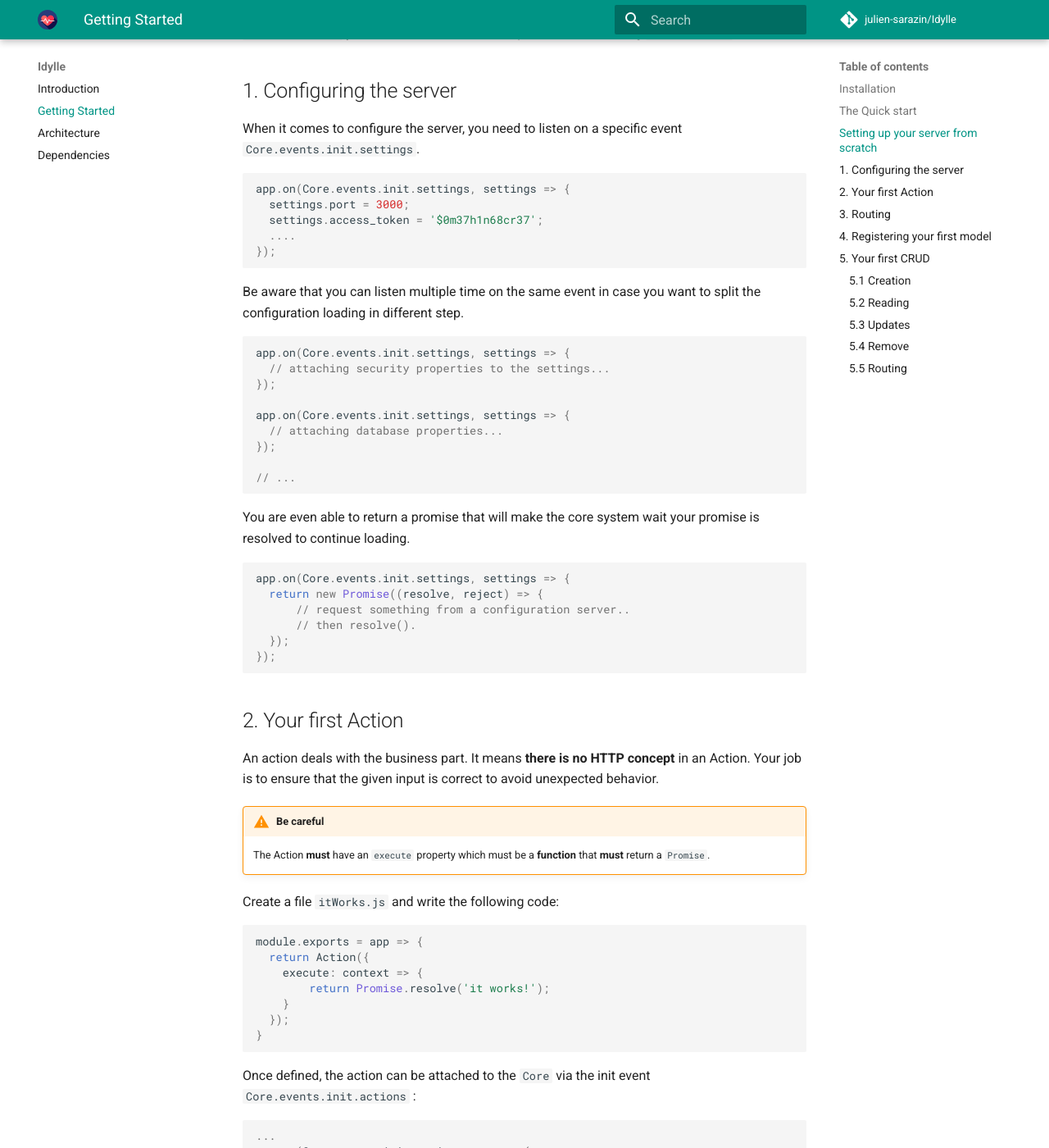
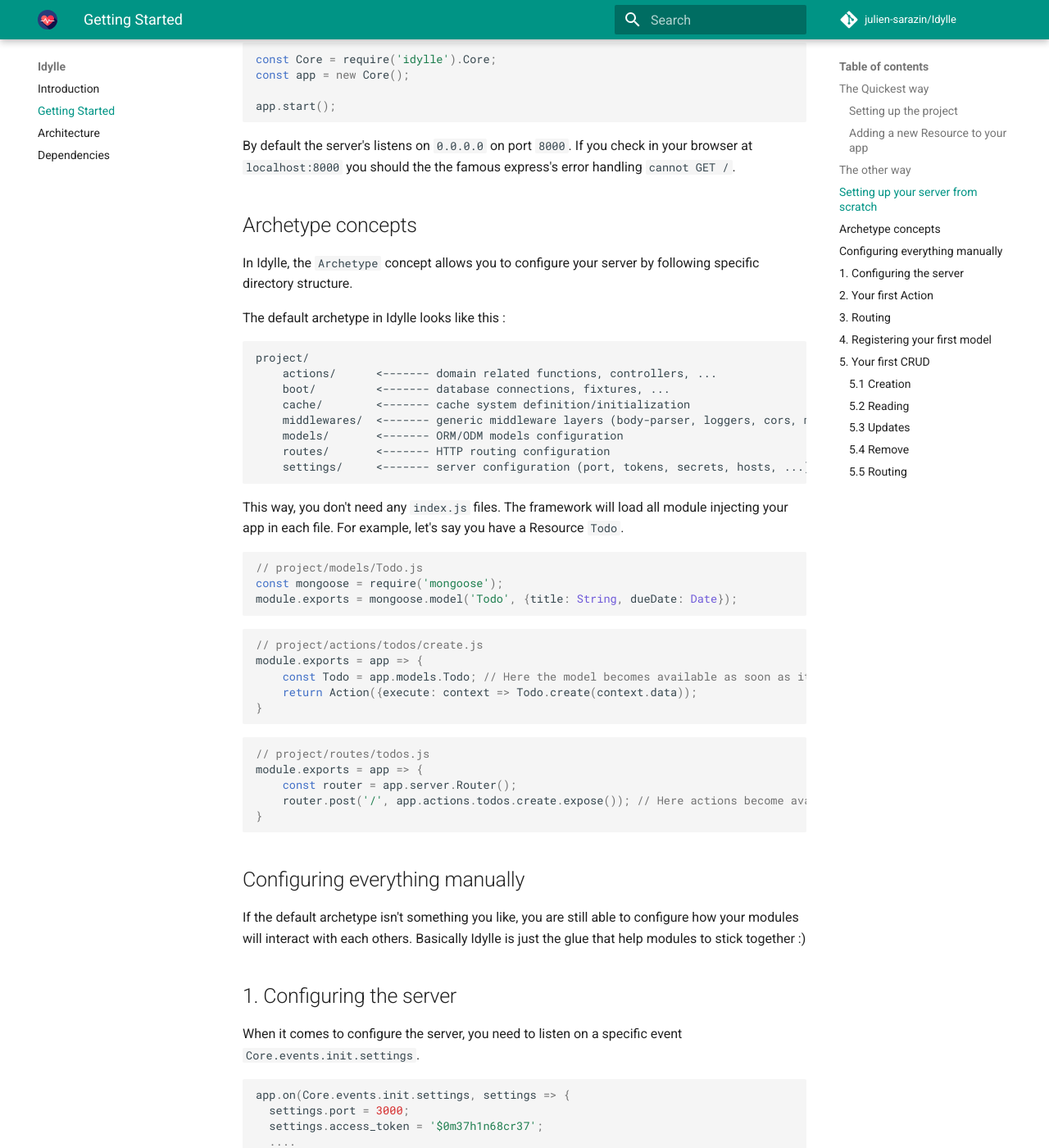
Before and after one commit to julien-sarazin/idylle, an MkDocs documentation site: the page built from docs/docs/getting-started.md, in a window 1280 px wide and 1400 px high, scrolled down 931 px. Shown: the whole window at 82% size. Built offline with MkDocs 1.6.1 and Material for MkDocs 9.7.7, drawn with Linux system fonts in a browser that asks for light colours; comment, search, counter and statistics services are not loaded; old or Windows-style settings are respelled for this version of MkDocs; some of the changed text lies outside the part shown.

Commit message:
updated docs

````diff
--- a/docs/docs/getting-started.md
+++ b/docs/docs/getting-started.md
@@ -1,24 +1,29 @@
 # Getting started
 Follow the path to quickly dive into the micro framework.
 
-## Installation
-
-```bash
-npm init
-
-npm install --save idylle
-npm install --save express
-npm install --save lodash
-```
-
-## The Quick start
+## The Quickest way
+### Setting up the project
 
 ```bash
 $ npm install -g idylle-cli
-$ npm new <my_project>
+$ idylle new <my_project>
 $ cd my_project
 $ npm i
 $ npm start
+```
+
+### Adding a new Resource to your app
+```bash
+$ idylle add <resource>
+```
+
+## The other way
+```bash
+$ npm init
+
+$ npm install --save idylle
+$ npm install --save express
+$ npm install --save lodash
 ```
 
 ## Setting up your server from scratch
@@ -33,6 +38,51 @@ app.start();
 ```
 
 By default the server's listens on `0.0.0.0` on port `8000`. If you check in your browser at `localhost:8000` you should the the famous express's error handling `cannot GET /`.
+
+## Archetype concepts
+In Idylle, the `Archetype` concept allows you to configure your server by following specific directory structure.
+
+The default archetype in Idylle looks like this :
+
+```
+project/
+    actions/      <------- domain related functions, controllers, ...
+    boot/         <------- database connections, fixtures, ...
+    cache/        <------- cache system definition/initialization
+    middlewares/  <------- generic middleware layers (body-parser, loggers, cors, mutler, ...)
+    models/       <------- ORM/ODM models configuration
+    routes/       <------- HTTP routing configuration
+    settings/     <------- server configuration (port, tokens, secrets, hosts, ...)
+```
+
+This way, you don't need any `index.js` files. The framework will load all module injecting your app in each file.
+For example, let's say you have a Resource `Todo`.
+
+```javascript
+// project/models/Todo.js
+const mongoose = require('mongoose');
+module.exports = mongoose.model('Todo', {title: String, dueDate: Date});
+```
+
+```javascript
+// project/actions/todos/create.js
+module.exports = app => {
+    const Todo = app.models.Todo; // Here the model becomes available as soon as it is created in the "models" directory.
+    return Action({execute: context => Todo.create(context.data));
+}
+```
+
+```javascript
+// project/routes/todos.js
+module.exports = app => {
+    const router = app.server.Router();
+    router.post('/', app.actions.todos.create.expose()); // Here actions become available as soon as they are created in the "actions" directory/
+}
+```
+
+## Configuring everything manually
+If the default archetype isn't something you like, you are still able to configure how your modules will interact with each others.
+Basically Idylle is just the glue that help modules to stick together :)
 
 ## 1. Configuring the server
 When it comes to configure the server, you need to listen on a specific event `Core.events.init.settings`.
@@ -91,7 +141,7 @@ Once defined, the action can be attached to the `Core` via the init event `Core.
 ```javascript
 ...
 app.on(Core.events.init.actions, app => {
-  app.actions = {
+  app.actions = { // here you could call your actions "app.controllers"
     itWorks: require('./itWorks.js')(app)
   };
 });
````
Also changed, not shown: docs/docs/architecture.md (+8 -18 lines), docs/docs/index.md (+2 -7 lines).
